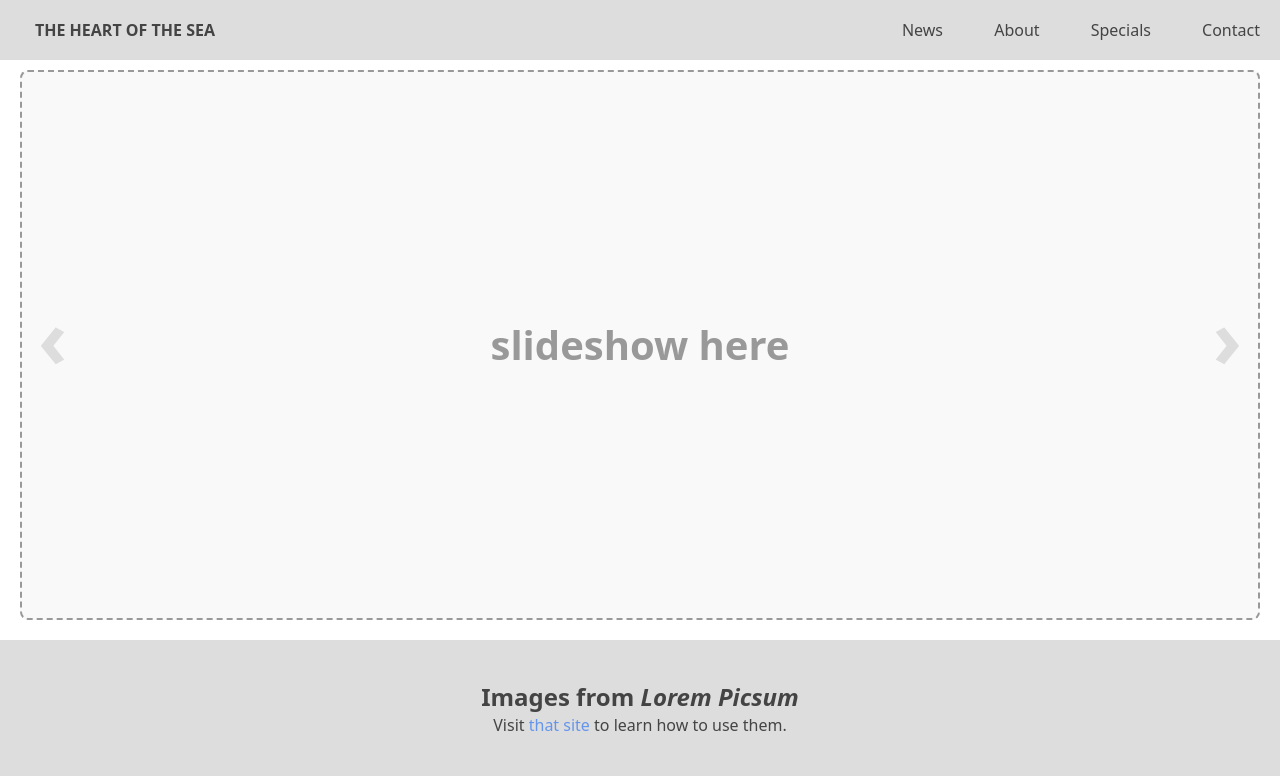
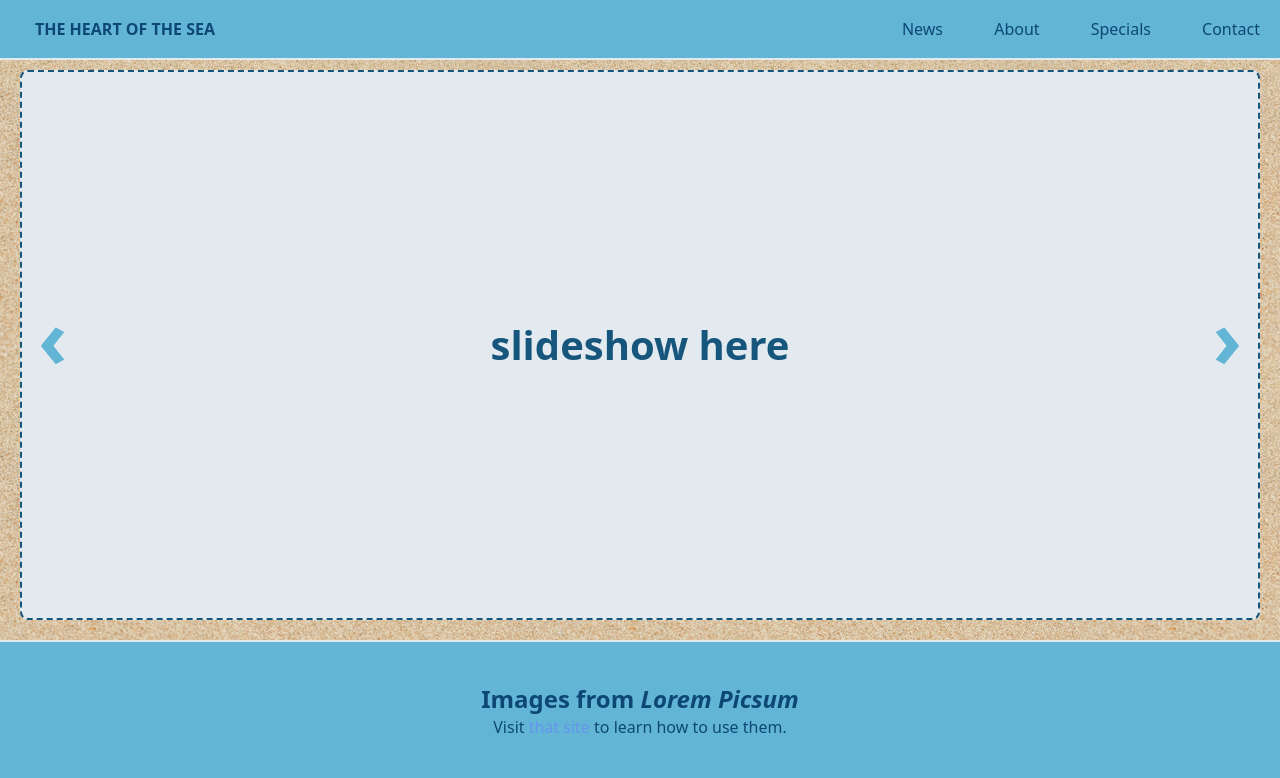
Before and after one commit to sebasgeiger/media_gallery, a plain HTML site: page index.html in a window 1280 px wide. Shown: the top 778 px of the page. Drawn offline with Linux system fonts and the light colour scheme.

Commit message:
added background and borders

```diff
--- a/css/style.css
+++ b/css/style.css
@@ -1,18 +1,19 @@
 :root {/*-- sets color variables --*/
-  --dark: #444;
-  --ltmid: #DDD;
-  --dkmid: #999;
-  --light: #F9F9F9;
+  --dark:  #0d4874;
+  --ltmid: #63b5d5;
+  --dkmid: #16567c;
+  --light: #e3eaef;
   --accent: #6495ed;
 }
 body {
   color: var(--dark); /*-- sets body default font color --*/
   line-height: 1.4; /*-- sets body default line height --*/
+  background-image: url("../img/sand.jpg");
 }
 /*-- default styles for links (in the correct order) --*/
 a {color: var(--accent); font-weight: 500; text-decoration: none; transition: all .2s ease-in-out;}
 a:visited {color:#305eb3;}
-a:hover {color: var(--accent);}
+a:hover {color: var(--light);}
 a:active {color: var(--dkmid);}
 
 nav { /*-- main nav styles --*/
@@ -22,6 +23,7 @@ nav { /*-- main nav styles --*/
   min-height: 6rem; /*-- nav has a minimum height --*/
   justify-content: space-between; /*-- excess space is distributed between flex children along the main axis --*/
   align-items: center; /*-- flex children are centered on the cross axis  --*/
+  border-bottom: 0.25rem solid var(--light);
 }
 nav a { /*-- targets the nav links --*/
   padding-left: 1.5rem; /*-- keeps links separated --*/
@@ -31,7 +33,7 @@ nav a { /*-- targets the nav links --*/
   transition: all .2s ease-in-out; /*-- gives a transition for hover effects --*/
 }
 nav a:hover { /*-- nav links on hover --*/
-  color: var(--accent); /*-- changes link color on hover --*/
+  color: var(--light); /*-- changes link color on hover --*/
 }
 a.logo { /*-- nav link with .logo class --*/
   flex-basis: 67%; /*-- makes the logo link take up most of the horizontal space --*/
@@ -90,6 +92,8 @@ main {
   background-color: var(--ltmid); /*-- light color --*/
   width: 100vw; /*-- extra wide --*/
   margin: 2rem 0 1rem -2rem; /*-- negative right margin compensates for extra width --*/
+  border-top: 0.25rem solid var(--light);
+  border-bottom: 0.25rem solid var(--light);
 }
 .hero > * { /*-- targets all direct children of .hero --*/
   margin: 0; /*-- zeroes their margins --*/
@@ -142,6 +146,7 @@ footer { /*-- just some footer styles, nothing weird --*/
   height: 6rem; /*-- fixed height  --*/
   justify-content: space-between; /*-- horizontal center --*/
   align-items: center; /*-- vertical center --*/
+  border-top: 0.25rem solid var(--light);
 }
 footer p { /*-- targets the footer text --*/
   width: 100%; /*-- p elements are full width of the container --*/
```
Also changed, not shown: img/sand.jpg (added), img/sea.jfif (added).
